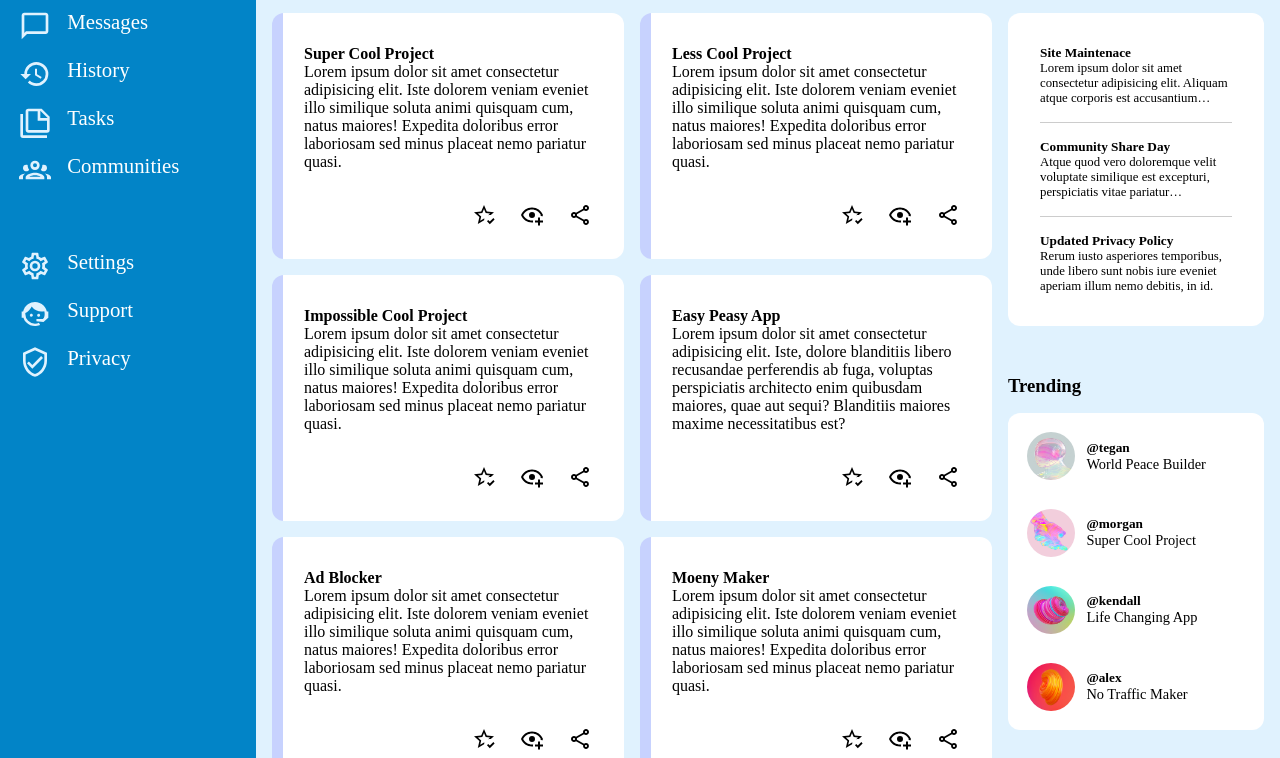
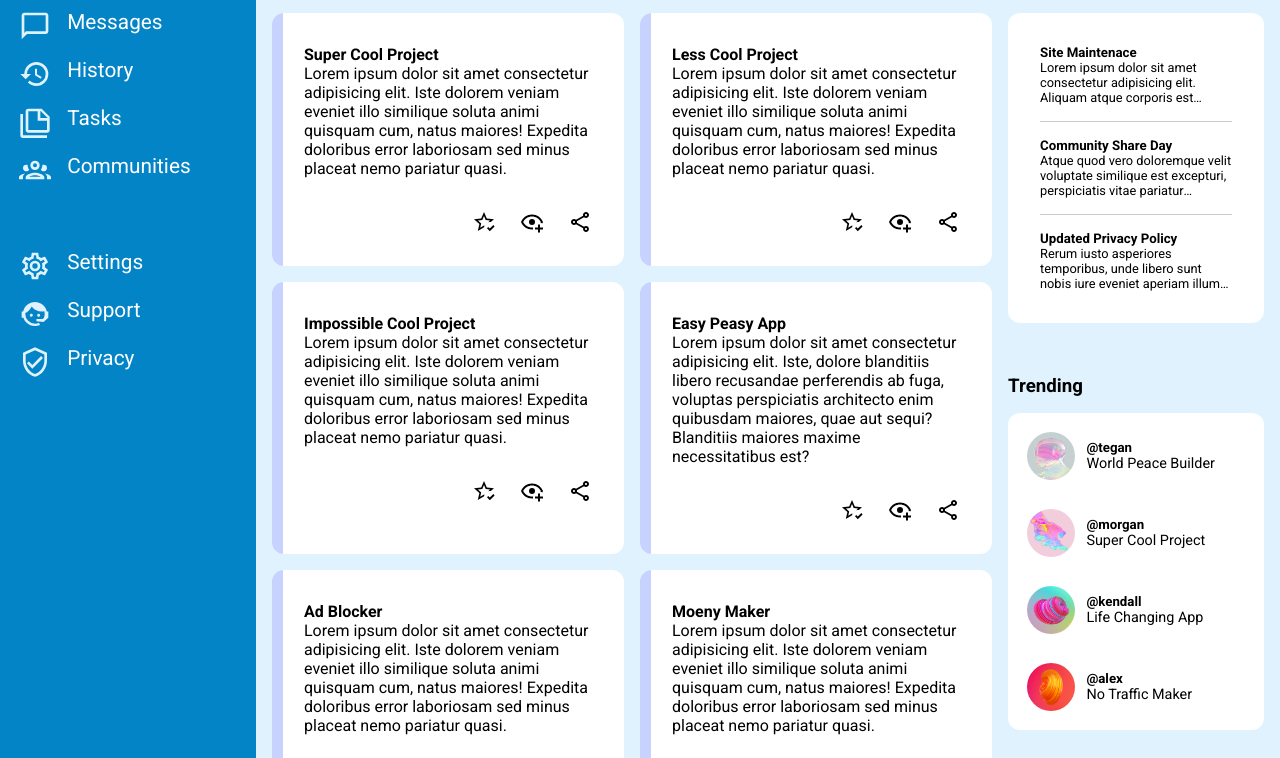
Before and after one commit to weizhixie/odin-admin-dashboard, a plain HTML site: page index.html in a window 1280 px wide. Shown: the part 201-959 px from the top of the page. Drawn offline with Linux system fonts and the light colour scheme.

Commit message:
Add Roboto font

```diff
--- a/index.html
+++ b/index.html
@@ -6,6 +6,11 @@
     <meta name="viewport" content="width=device-width, initial-scale=1.0">
     <title>Admin Dashboard</title>
     <link rel="stylesheet" href="style.css">
+    <link rel="preconnect" href="https://fonts.googleapis.com">
+    <link rel="preconnect" href="https://fonts.gstatic.com" crossorigin>
+    <link
+        href="https://fonts.googleapis.com/css2?family=Roboto:ital,wght@0,100;0,300;0,400;0,500;0,700;0,900;1,100;1,300;1,400;1,500;1,700;1,900&display=swap"
+        rel="stylesheet">
 
 </head>
 
--- a/style.css
+++ b/style.css
@@ -17,6 +17,7 @@ body {
     display: grid;
     grid-template-columns: 1fr 4fr;
     grid-template-rows: 10rem 1fr;
+    font-family: "Roboto", sans-serif;
 }
 
 /******************* Sidebar *****************/
@@ -154,7 +155,7 @@ body {
 }
 
 .search-icon:hover,
-.bell-icon:hover ,
+.bell-icon:hover,
 .profile-btn>button:hover,
 .user-setting>.avatar:hover,
 .user-info>.avatar:hover {
@@ -270,7 +271,7 @@ body {
 .announcement p:hover,
 .trending .avatar:hover,
 .trending h5:hover,
-.trending p:hover{
+.trending p:hover {
     cursor: pointer;
 }
 
```
